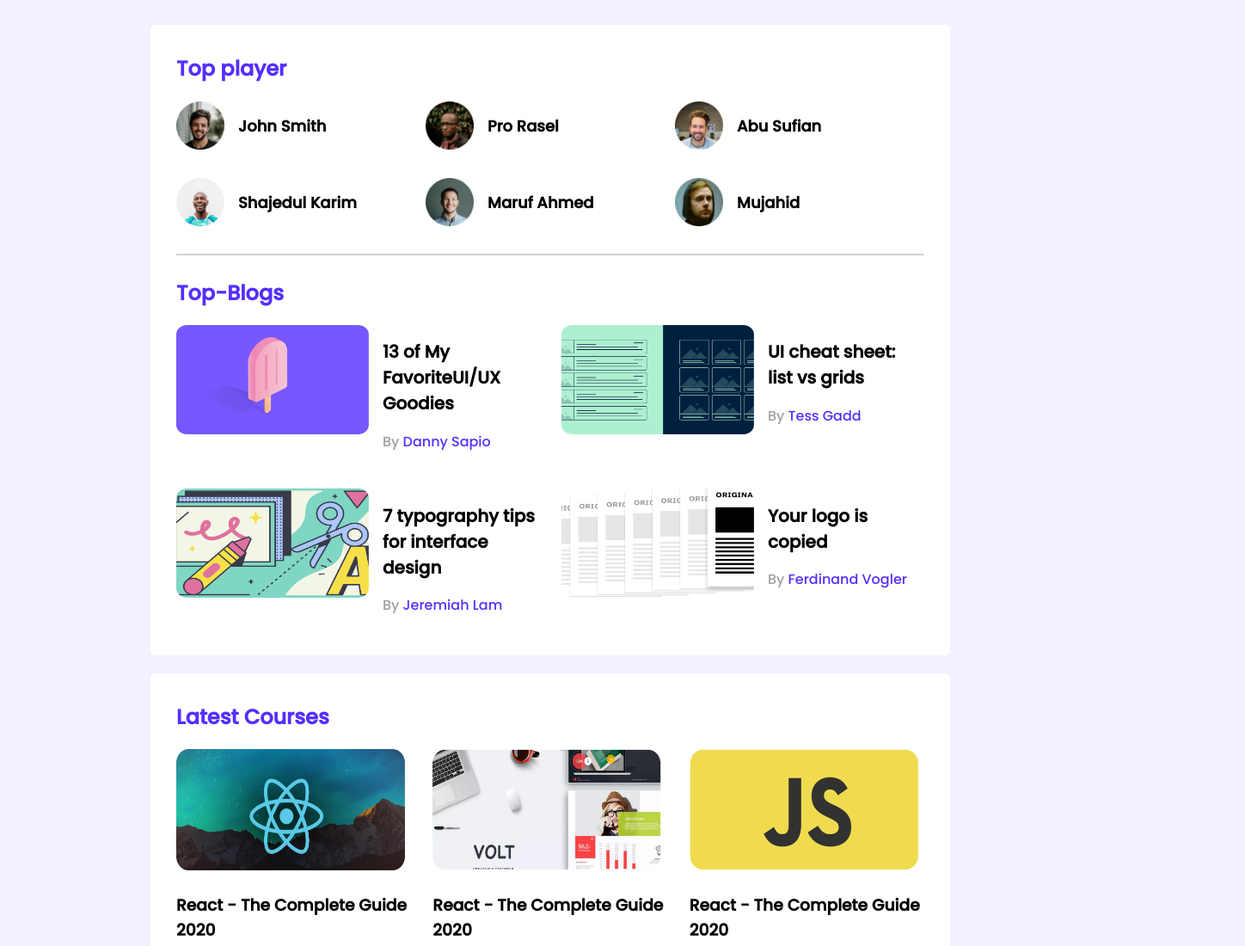
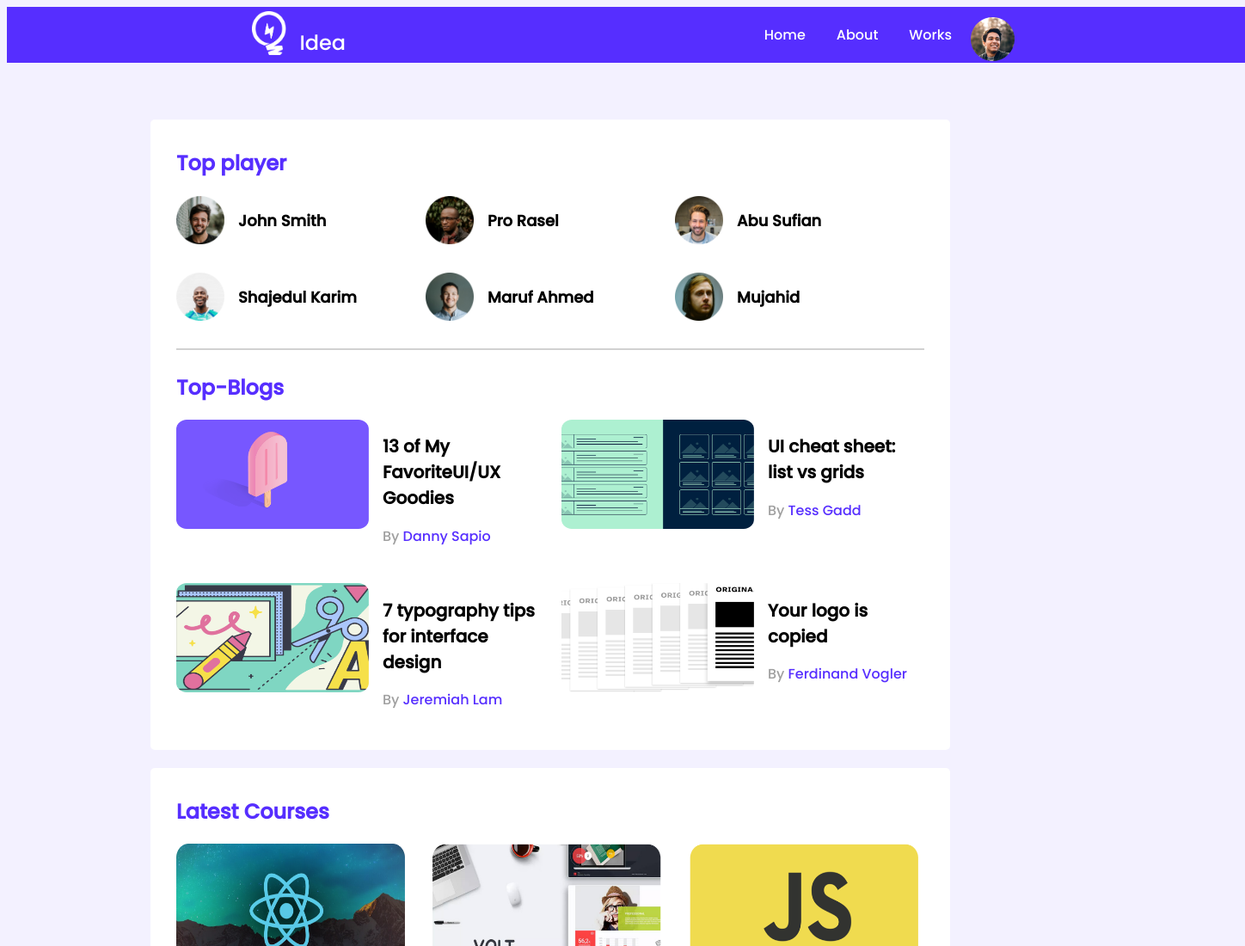
Before and after one commit to onlyarif/leader-brode-css, a plain HTML site: page index.html in a window 1280 px wide. Shown: the top 1100 px of the page at 86% size, 1448 px wide, since content can reach past the window. Drawn offline with Linux system fonts and the light colour scheme.

Commit message:
logo-attach

```diff
--- a/index.html
+++ b/index.html
@@ -13,7 +13,32 @@
 <body>
     <!-- header start -->
     <header>
+           <div class="header">
+               <div class="first-header">
 
+                        <img src="./images/icons/logo.png" alt="">
+                        <p class="idea">Idea</p>
+               </div>
+               <div class="second-header">
+                  <div class="link">
+                    <div class="home">
+                        <a href="">Home</a>
+                    </div>
+                   <div class="about">
+                    <a href="">About</a>
+                   </div>
+                    <div class="works">
+                        <a href="">Works</a>
+                    </div>
+                  </div>
+
+                <div class="photo">
+                    <img src="./images/icons/profile.png" alt="">
+                </div>
+
+               </div>
+
+           </div>
     </header>
     <!-- header end -->
     <main>
--- a/style.css
+++ b/style.css
@@ -1,7 +1,55 @@
 /* font */
 @import url('https://fonts.googleapis.com/css2?family=Poppins:wght@500&display=swap');
+.first-header img{
+    width: 40.42px;
+   height: 51px;
+   margin-left: 285px;
+   margin-top: 5px;
 
+}
+.first-header{
+    display: flex;
+}
+.idea{
+    color: white;
+    font-size: 24px;
+    width: 40.42px;
+    height: 51px;
+    margin-left: 15px;
+   text-align: center;
 
+}
+.header{
+    width: 1440px;
+   height: 65px;
+      background-color: #562EFF;
+      margin-bottom: 45px;
+      display: flex;
+}
+.about{
+   margin-left: 36px;
+}
+.works{
+    margin-left: 36px;
+}
+.link{
+    display: flex;
+
+ margin-top: 20px;
+    margin-left: 500px;
+}
+.second-header{
+
+}
+.second-header a{
+    color: white;
+    text-decoration: none;
+}
+.second-header img{
+
+    margin-top: -40px;
+    margin-left: 740px;
+}
 body{
     font-family: 'Poppins', sans-serif;
     background-color: #F3F1FF;
```
